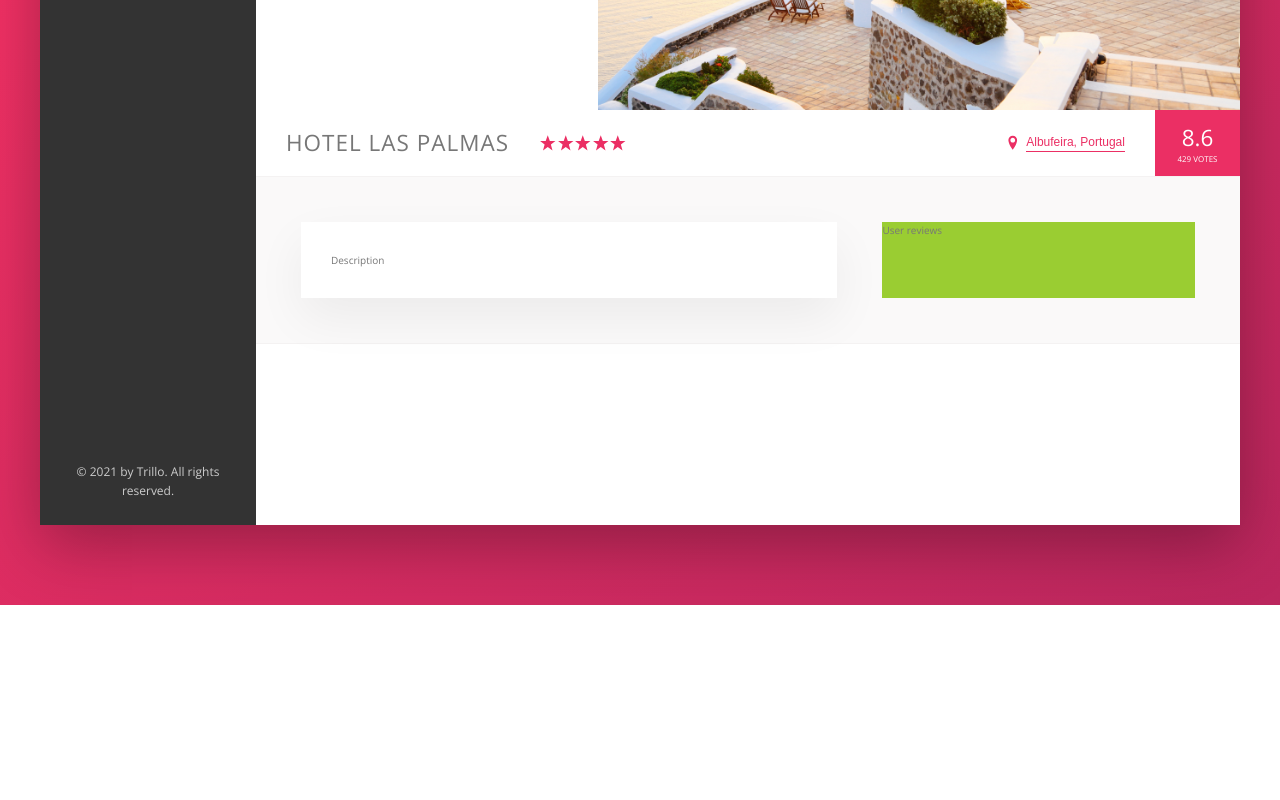
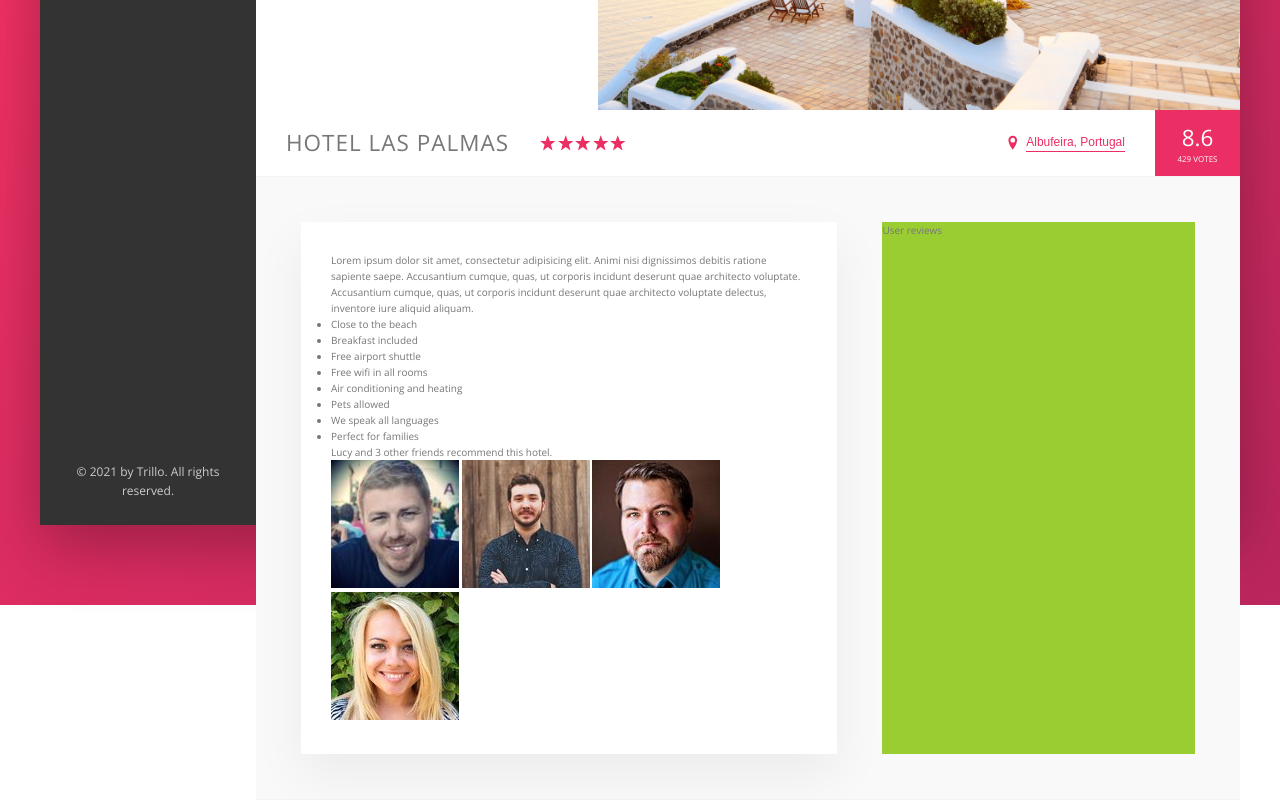
Before and after one commit to MichaelFrieze/trillo, a website: page index.html in a window 1280 px wide. Shown: the part 425-1225 px from the top of the page. Before the commit the page ends 1030 px from the top, so only its background shows below. Drawn offline with nearby package versions, Linux system fonts and the light colour scheme.

Commit message:
finished HTML for detail section of main content

```diff
--- a/index.html
+++ b/index.html
@@ -154,7 +154,55 @@
           </div>
 
           <div class="detail">
-            <div class="description">Description</div>
+            <div class="description">
+              <p class="paragraph">
+                Lorem ipsum dolor sit amet, consectetur adipisicing elit. Animi
+                nisi dignissimos debitis ratione sapiente saepe. Accusantium
+                cumque, quas, ut corporis incidunt deserunt quae architecto
+                voluptate.
+              </p>
+              <p class="paragraph">
+                Accusantium cumque, quas, ut corporis incidunt deserunt quae
+                architecto voluptate delectus, inventore iure aliquid aliquam.
+              </p>
+              <ul class="list">
+                <li class="list__item">Close to the beach</li>
+                <li class="list__item">Breakfast included</li>
+                <li class="list__item">Free airport shuttle</li>
+                <li class="list__item">Free wifi in all rooms</li>
+                <li class="list__item">Air conditioning and heating</li>
+                <li class="list__item">Pets allowed</li>
+                <li class="list__item">We speak all languages</li>
+                <li class="list__item">Perfect for families</li>
+              </ul>
+              <div class="recommend">
+                <p class="recommend__count">
+                  Lucy and 3 other friends recommend this hotel.
+                </p>
+                <div class="recommend__friends">
+                  <img
+                    src="img/user-3.jpg"
+                    alt="Friend 1"
+                    class="recommend__photo"
+                  />
+                  <img
+                    src="img/user-4.jpg"
+                    alt="Friend 2"
+                    class="recommend__photo"
+                  />
+                  <img
+                    src="img/user-5.jpg"
+                    alt="Friend 3"
+                    class="recommend__photo"
+                  />
+                  <img
+                    src="img/user-6.jpg"
+                    alt="Friend 4"
+                    class="recommend__photo"
+                  />
+                </div>
+              </div>
+            </div>
 
             <div class="user-reviews">User reviews</div>
           </div>
```
